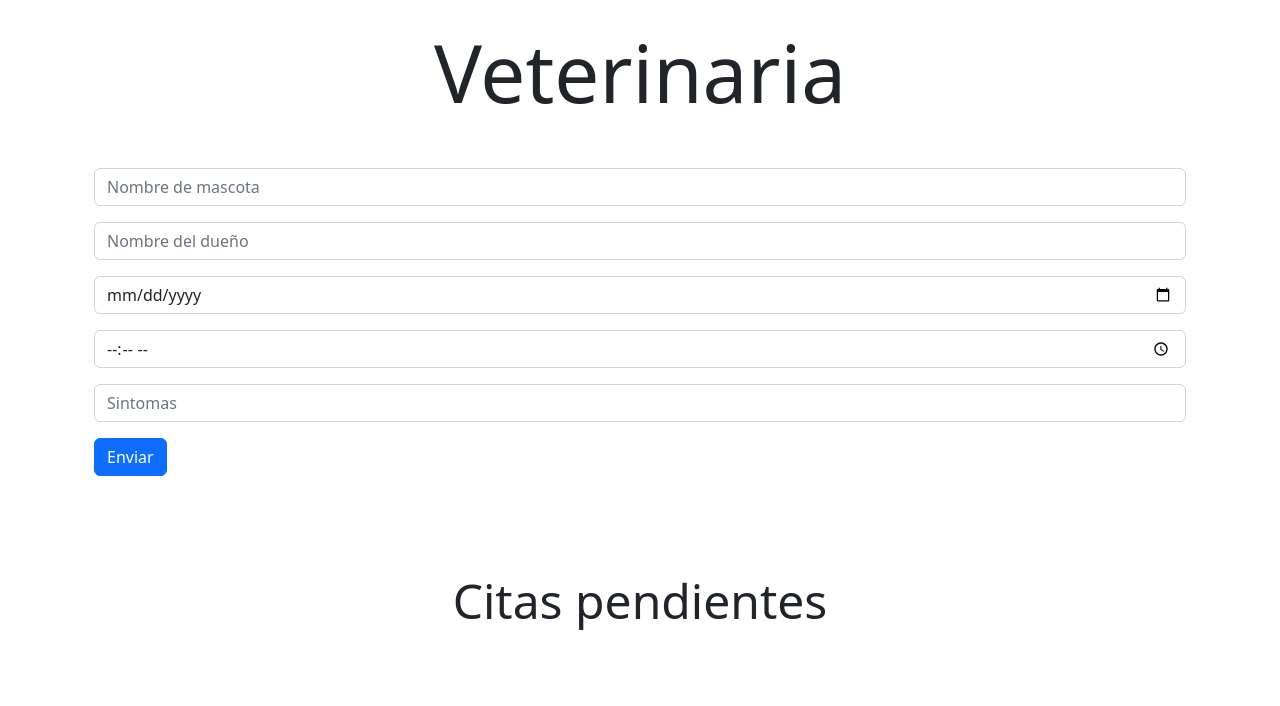
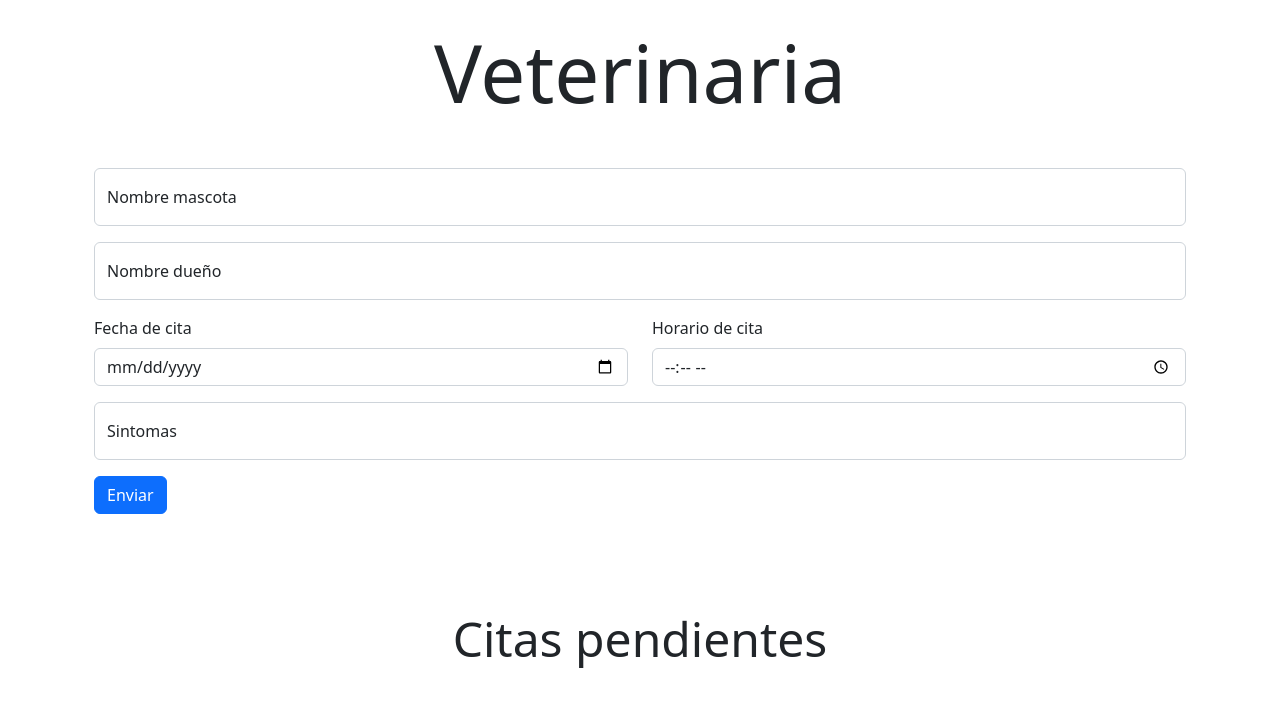
Before and after one commit to Fedreric/practicoReact-9, a React (Vite) app: page / in a window 1280 px wide. Shown: the top 706 px of the page. Built offline with nearby package versions, Linux system fonts and the light colour scheme.

Commit message:
Se termina el maquetado del proyecto

```diff
--- a/src/components/Formulario.jsx
+++ b/src/components/Formulario.jsx
@@ -1,4 +1,4 @@
-import { Form, Button, Container } from "react-bootstrap";
+import { Form, Button, Container, FloatingLabel } from "react-bootstrap";
 import { useState, useEffect } from "react";
 import ContenedorCitas from "./ContenedorCitas";
 const Formulario = () => {
@@ -19,55 +19,68 @@ const Formulario = () => {
     setCitas(citasFiltrada);
   };
 
-  const minLengthYMaxLenghth = (valor,min, max) =>{
-    if(valor.length >= min && valor.length <= max){
+  const minLengthYMaxLenghth = (valor, min, max) => {
+    if (valor.length >= min && valor.length <= max) {
       return true;
-    }else{
+    } else {
       return false;
     }
+  };
+  const sumarioValidaciones = (
+    nombreMascota,
+    nombreDueño,
+    sintomas,
+    fecha,
+    hora
+  ) => {
+    let error = "";
+    if (!minLengthYMaxLenghth(nombreMascota, 3, 30)) {
+      error += "Ingresa un nombre de mascota correcto (min:3 max:30 letras)\n";
     }
-  const sumarioValidaciones =(nombreMascota,nombreDueño,sintomas,fecha,hora)=>{
-    let error = '';
-    if(!minLengthYMaxLenghth(nombreMascota,3,30)){
-      error += 'Ingresa un nombre de mascota correcto (min:3 max:30 letras)\n';
+    if (!minLengthYMaxLenghth(nombreDueño, 3, 30)) {
+      error += "Ingresa un nombre de dueño correcto (min:3 max:30 letras)\n";
     }
-    if(!minLengthYMaxLenghth(nombreDueño,3,30)){
-      error += 'Ingresa un nombre de dueño correcto (min:3 max:30 letras)\n';
+    if (!minLengthYMaxLenghth(sintomas, 5, 60)) {
+      error += "Ingresa sintomas correctos (min:5 max:60 letras)\n";
     }
-    if(!minLengthYMaxLenghth(sintomas,5,60)){
-      error += 'Ingresa sintomas correctos (min:5 max:60 letras)\n';
+    if (!validarFecha(fecha)) {
+      error += "No puedes ingresar una fecha anterior\n";
     }
-    if(!validarFecha(fecha)){
-      error += 'No puedes ingresar una fecha anterior\n';
+    if (!validarHora(hora)) {
+      error +=
+        "La hora ingresada es invalida. (Horario de atencion: 9:00 a 21:00)";
     }
-    if(!validarHora(hora)){
-      error += 'La hora ingresada es invalida. (Horario de atencion: 9:00 a 21:00)';
+    if (error.length !== 0) {
+      return error;
+    } else {
+      return "";
     }
-    if(error.length !== 0){
-      return error;
-    }else{
-      return '';
-    }
-  }
+  };
 
-  const validarFecha =(fecha)=>{
+  const validarFecha = (fecha) => {
     const FECHA_ACTUAL = new Date();
     const FECHA_INGRESADA = new Date(fecha);
-    if(FECHA_ACTUAL <= FECHA_INGRESADA){
+    if (FECHA_ACTUAL <= FECHA_INGRESADA) {
       return true;
-    }else{
+    } else {
       return false;
     }
-  }
+  };
 
-  const validarHora =(hora)=>{
+  const validarHora = (hora) => {
     const expresionHora = /^(0?9|1[0-9]|20):[0-5][0-9]\s?$/;
     return expresionHora.test(hora);
-  }
+  };
   const handleSubmit = (e) => {
     e.preventDefault();
-    console.log(typeof(hora))
-    let sumario = sumarioValidaciones(nombreMascota,nombreDueño,sintomas,fecha,hora);
+    console.log(typeof hora);
+    let sumario = sumarioValidaciones(
+      nombreMascota,
+      nombreDueño,
+      sintomas,
+      fecha,
+      hora
+    );
     if (sumario.length === 0) {
       const nuevaCita = {
         nombreMascota: nombreMascota,
@@ -92,6 +105,7 @@ const Formulario = () => {
       <h1 className="display-1 text-center mb-5">Veterinaria</h1>
       <Form onSubmit={handleSubmit}>
         <Form.Group className="mb-3" controlId="nombreMascota">
+          <FloatingLabel controlId="nombreMascota" label="Nombre mascota">
             <Form.Control
               type="text"
               placeholder="Nombre de mascota"
@@ -100,9 +114,12 @@ const Formulario = () => {
               required
               onChange={(e) => setNombreMascota(e.target.value)}
               value={nombreMascota}
+              id="nombreMascota"
             />
+          </FloatingLabel>
         </Form.Group>
         <Form.Group className="mb-3" controlId="nombreDueño">
+          <FloatingLabel controlId="nombreDueño" label="Nombre dueño">
             <Form.Control
               type="text"
               placeholder="Nombre del dueño"
@@ -111,9 +128,14 @@ const Formulario = () => {
               required
               onChange={(e) => setNombreDueño(e.target.value)}
               value={nombreDueño}
+              id="nombreDueño"
             />
+          </FloatingLabel>
         </Form.Group>
+        <article className="row">
+          <div className="col-md-6">
             <Form.Group className="mb-3" controlId="fecha">
+              <Form.Label>Fecha de cita</Form.Label>
               <Form.Control
                 type="date"
                 required
@@ -121,7 +143,10 @@ const Formulario = () => {
                 value={fecha}
               />
             </Form.Group>
+          </div>
+          <div className="col-md-6">
             <Form.Group className="mb-3" controlId="hora">
+              <Form.Label>Horario de cita</Form.Label>
               <Form.Control
                 type="time"
                 required
@@ -129,7 +154,10 @@ const Formulario = () => {
                 value={hora}
               />
             </Form.Group>
+          </div>
+        </article>
         <Form.Group className="mb-3" controlId="sintomas">
+          <FloatingLabel controlId="sintomas" label="Sintomas">
             <Form.Control
               type="text"
               placeholder="Sintomas"
@@ -138,7 +166,9 @@ const Formulario = () => {
               required
               onChange={(e) => setSintomas(e.target.value)}
               value={sintomas}
+              id="sintomas"
             />
+          </FloatingLabel>
         </Form.Group>
         <Button variant="primary" type="submit">
           Enviar
```
Lines whose indentation alone changed are shown as unchanged.
